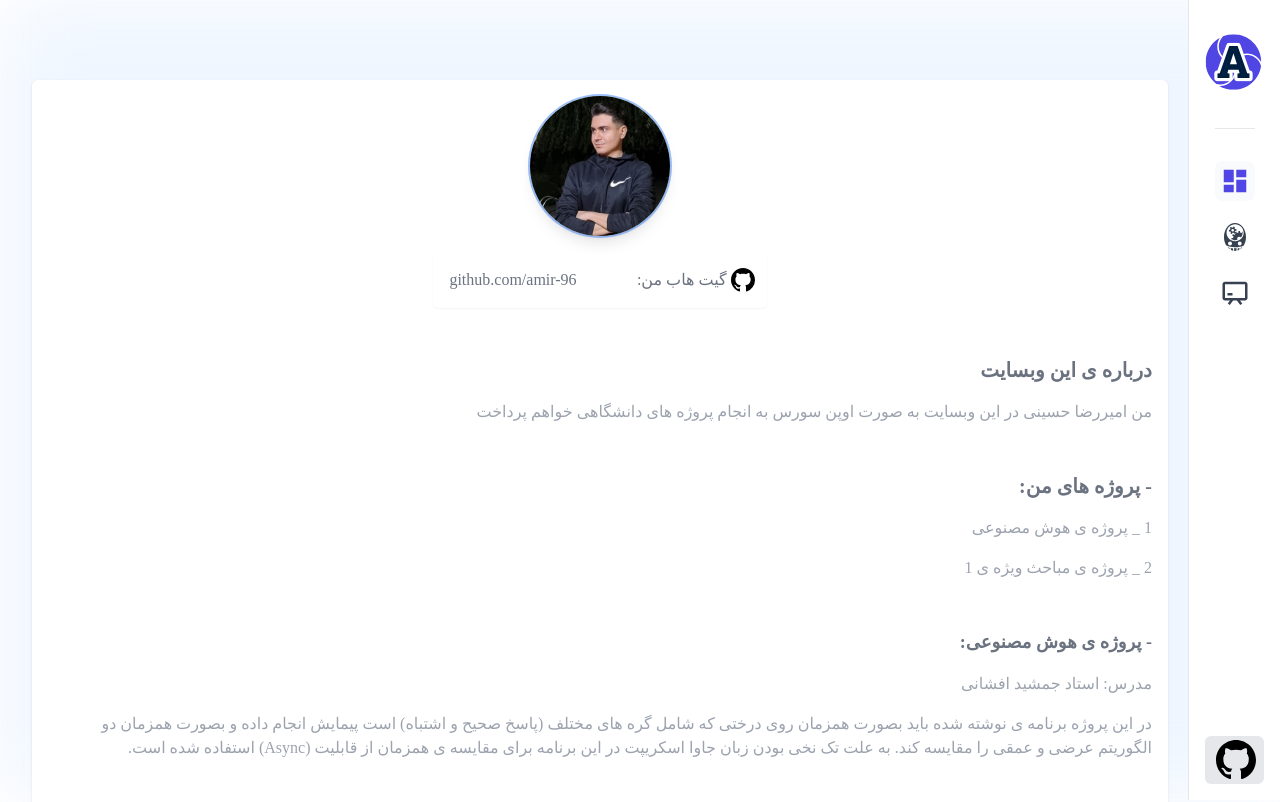
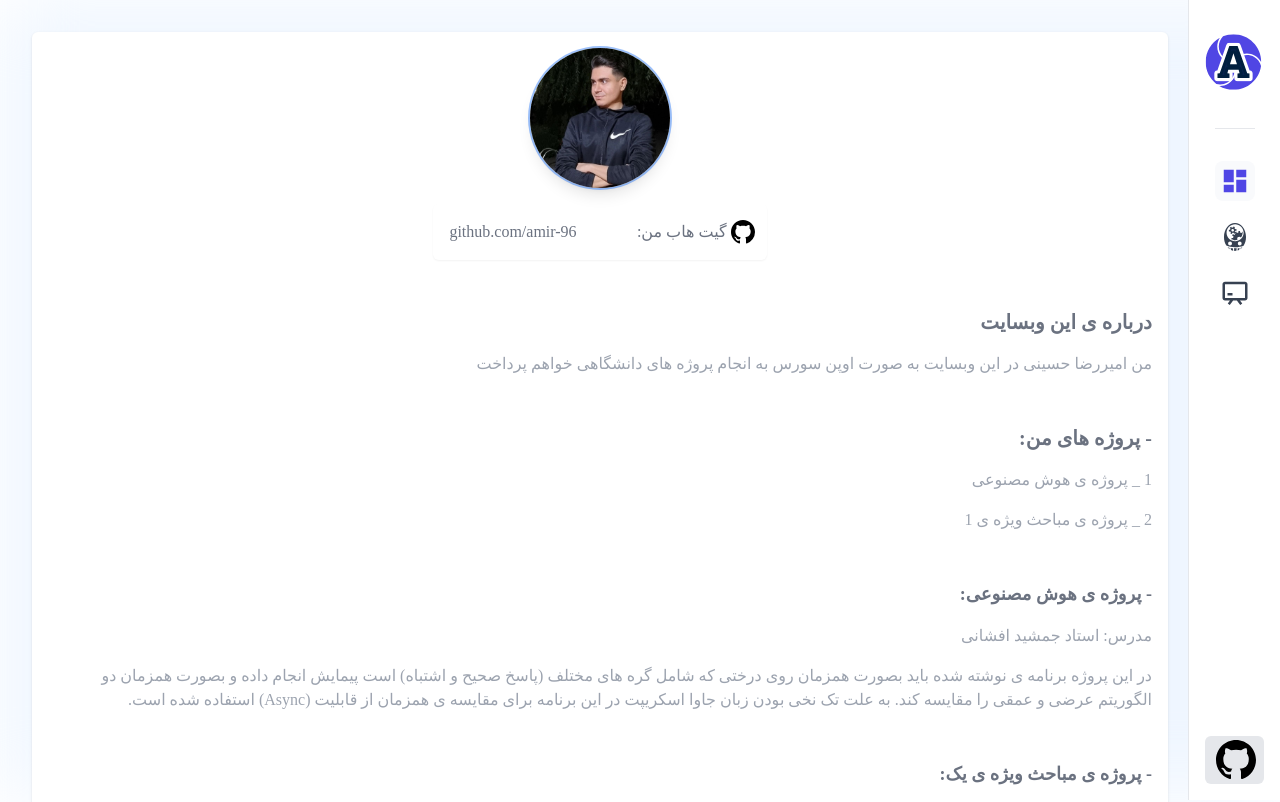
Before and after one commit to amir-96/University-AI-Project, a Next.js app: page / in a window 1280 px wide. Shown: the top 802 px of the page. Built offline with nearby package versions, Linux system fonts and the light colour scheme.

Commit message:
Top padding fixed

```diff
--- a/components/MainPage/ShortInfoBox.jsx
+++ b/components/MainPage/ShortInfoBox.jsx
@@ -9,7 +9,7 @@ const ShortInfoBoxComponent = () => {
   return (
     <>
       <div
-        className={`flex flex-col items-center gap-12 w-fit h-fit p-8 pt-20 mx-auto text-gray-500 ${
+        className={`flex flex-col items-center gap-12 w-fit h-fit p-8 pt-20 tablet:pt-8 mx-auto text-gray-500 ${
           status ? "tablet:mr-[16rem]" : "tablet:mr-20"
         }`}
       >
@@ -42,7 +42,9 @@ const ShortInfoBoxComponent = () => {
             زبان جاوا اسکریپت در این برنامه برای مقایسه ی همزمان از قابلیت
             (Async) استفاده شده است.
           </p>
-          <h4 className="text-lg font-semibold mt-8">- پروژه ی هوش مصنوعی:</h4>
+          <h4 className="text-lg font-semibold mt-8">
+            - پروژه ی مباحث ویژه ی یک:
+          </h4>
 
           <p className="text-gray-400">مدرس: استاد بخت همت</p>
           <p className="text-gray-400">
```
